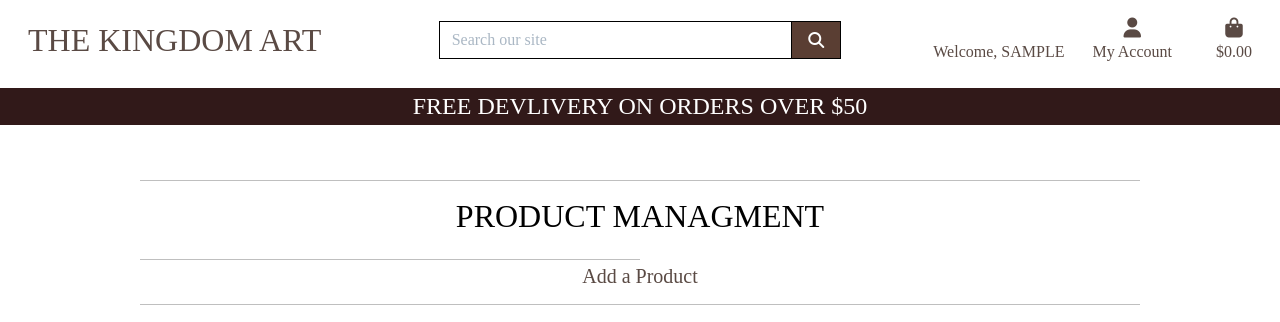
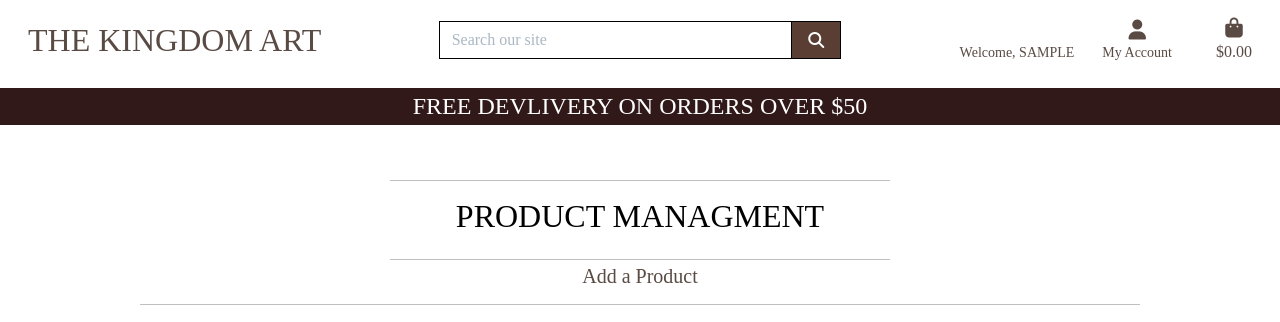
Before and after one commit to CarlosFaccelli26/hand_crafting_milestone, a Django app: page /add/ in a window 1280 px wide. Shown: the top 322 px of the page. Run offline with Django 3.2, Linux system fonts and the light colour scheme; the visitor is signed in with stand-in values (Sample User, id 1); data that the repository does not hold is empty; parts of the project's set-up code (start-up, migrations or seed data) failed here and were passed over; some libraries are stand-ins or nearby versions.

Commit message:
Fixed layout on base template and products templates

```diff
--- a/products/templates/products/add_product.html
+++ b/products/templates/products/add_product.html
@@ -14,9 +14,9 @@
     <div class="container">
         <div class="row">
             <div class="col">
-                <hr>
+                <hr class="w-50 mx-auto">
                 <h2 class="logo-font mb-4 text-center">Product Managment</h2>
-                <hr class="w-50 mb-1">
+                <hr class="w-50 mb-1 mx-auto">
                 <h5 class="text-center text-brown">Add a Product</h5>
                 <hr>
             </div>
--- a/products/templates/products/edit_product.html
+++ b/products/templates/products/edit_product.html
@@ -14,9 +14,9 @@
     <div class="container">
         <div class="row">
             <div class="col">
-                <hr>
+                <hr class="w-50 mx-auto mb-1">
                 <h2 class="logo-font mb-4 text-center">Product Managment</h2>
-                <hr class="w-50 mb-1">
+                <hr class="w-50 mb-1 mx-auto">
                 <h5 class="text-center text-brown">Edit a Product</h5>
                 <hr>
             </div>
--- a/products/templates/products/products.html
+++ b/products/templates/products/products.html
@@ -38,7 +38,7 @@
                         </div>
                     </div>
                     <div class="col-12 col-md-6 order-md-first">
-                        <p class="text-muted mt-3 text-center text-md-left">
+                        <p class="text-muted mt-3 text-left">
                             {% if search_term or current_categories or current_sorting != 'None_None' %}
                                 <span class="small text-brown"><a class="text-brown" href="{% url 'products' %}">Products Home</a> | </span>
                             {% endif %}
--- a/templates/base.html
+++ b/templates/base.html
@@ -42,11 +42,13 @@
   <body>
     <header class="container-fluid fixed-top">
         <div id="topnav" class="row bg-white pt-lg-2 d-none d-lg-flex">
+            <!-- Brand Logo -->
             <div class="col-12 col-lg-4 my-auto py-1 py-lg-0 text-center text-lg-left">
                 <a href="{% url 'products' %}" class="nav-link main-logo-link text-brown">
                     <h2 class="logo-font text-brown my-0">The Kingdom Art</h2>
                 </a>
             </div>
+            <!-- Search -->
             <div class="col-12 col-lg-4 my-auto py-1 py-lg-0">
                 <form method="GET" action="{% url 'products' %}">
                     <div class="input-group w-100">
@@ -61,18 +63,19 @@
                     </div>
                 </form>
             </div>
+            <!-- Search -->
             <div class="col-12 col-lg-4 my-auto py-1 py-lg-0">
                 <ul class="list-inline list-unstyled text-right my-0">
                     {% if request.user.is_authenticated %}
-                        <li class="list-inline-item text-right my-0">
-                            <span class="text-brown">Welcome, {{ request.user|upper }}</span>
+                        <li class="d-sm-none d-xl-inline-block list-inline-item text-right my-0">
+                            <span class="text-brown small">Welcome, {{ request.user|upper }}</span>
                         </li>
                     {% endif %}
                     <li class="list-inline-item dropdown">
                         <a class="text-black nav-link" href="#" id="user-options" data-toggle="dropdown" aria-haspopup="true" aria-expanded="false">
                             <div class="text-center">
                                 <div><i class="fas fa-user fa-lg text-brown"></i></div>
-                                <p class="my-0 text-brown">My Account</p>
+                                <p class="my-0 text-brown small">My Account</p>
                             </div>
                         </a>
                         <div class="dropdown-menu border-0" aria-labelledby="user-options">
@@ -97,6 +100,7 @@
                             {% endif %}
                         </div>
                     </li>
+                    <!-- Bag -->
                     <li class="list-inline-item">
                         <a class="{% if grand_total %}text-brown font-weight-bold{% else %}text-black{% endif %} nav-link" href="{% url 'view_bag' %}">
                             <div class="text-center">
--- a/templates/includes/mobile-top-header.html
+++ b/templates/includes/mobile-top-header.html
@@ -1,9 +1,8 @@
-
+<!-- Search Button -->
   <li class="list-inline-item">
     <a class="text-black nav-link d-block d-lg-none" href="#" id="mobile-search" data-toggle="dropdown" aria-haspopup="true" aria-expanded="false">
         <div class="text-center">
             <span><i class="fas fa-search fa-lg text-brown"></i></span>
-            <p class="my-0 text-brown">Search</p>
         </div>
     </a>
     <div class="dropdown-menu border-0 w-100 p-3 rounded-0 my-0" aria-labelledby="mobile-search">
@@ -21,11 +20,11 @@
         </form>
     </div>
 </li>
+<!-- Acount Button -->
 <li class="list-inline-item dropdown">
     <a class="text-black nav-link d-block d-lg-none" href="#" id="user-options" data-toggle="dropdown" aria-haspopup="true" aria-expanded="false">
         <div class="text-center">
             <div><i class="fas fa-user fa-lg text-brown"></i></div>
-            <p class="my-0 text-brown">My Account</p>
         </div>
     </a>
     <div class="dropdown-menu border-0" aria-labelledby="user-options">
@@ -50,11 +49,12 @@
         {% endif %}
     </div>
 </li>
+<!-- Bag Button -->
 <li class="list-inline-item">
     <a class="{% if grand_total %}text-primary font-weight-bold{% else %}text-black{% endif %} nav-link d-block d-lg-none" href="{% url 'view_bag' %}">
         <div class="text-center">
             <span><i class="fas fa-shopping-bag fa-lg text-brown"></i></span>
-            <p class="my-0 text-brown">
+            <p class="my-0 text-brown d-none">
                 {% if grand_total %}
                     ${{ grand_total|floatformat:2 }}
                 {% else %}
```
